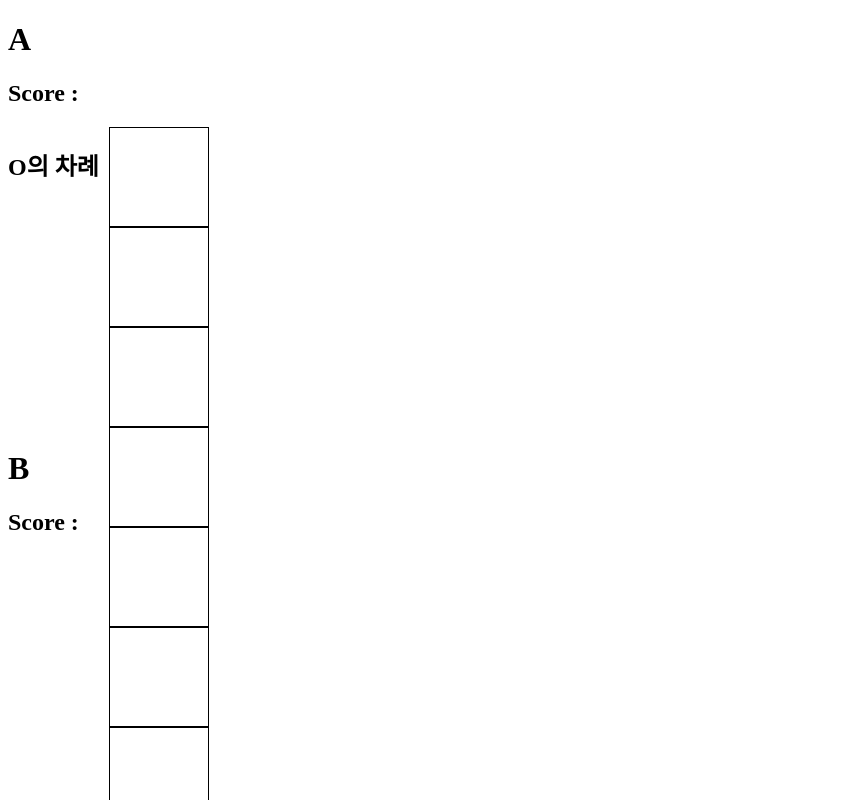
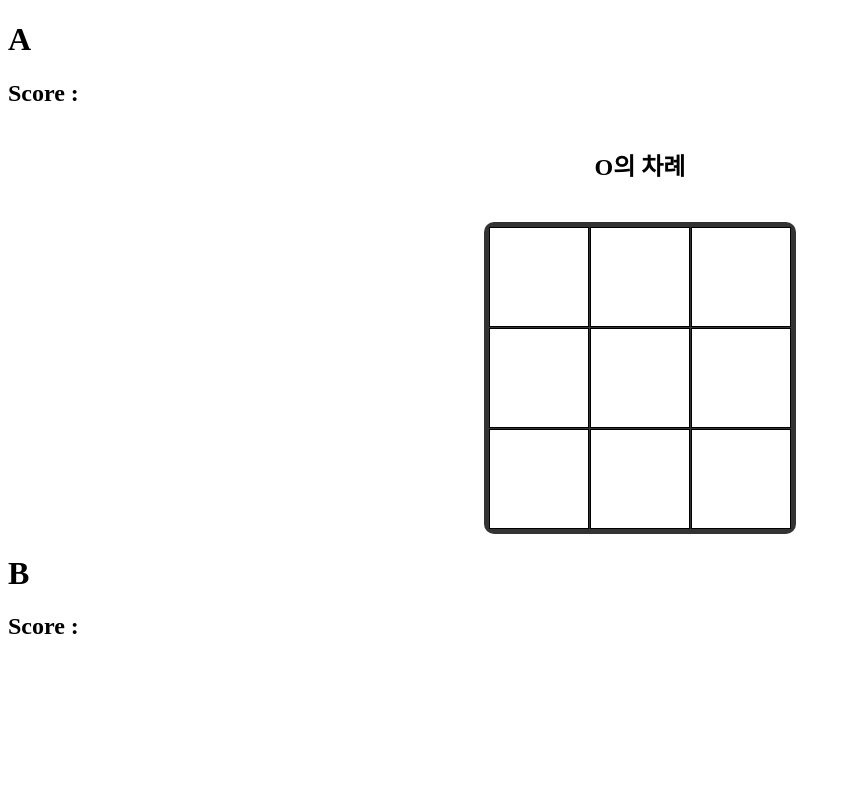
Before and after one commit to KimInteger/Tic-Tac-Toe, a React app: page / in a window 1280 px wide. Shown: the top 800 px of the page, without its empty margins (0-851 px from the left). Built offline with nearby package versions, Linux system fonts and the light colour scheme.

Commit message:
art | tictactoeField.css
modal, board css추가 및 기존 css 수정

```diff
--- a/src/app/styles/tictactoeField.css
+++ b/src/app/styles/tictactoeField.css
@@ -1,9 +1,19 @@
 /* tictactoeField.css */
 .tictactoeField {
+  display: flex;
+  flex-direction: column;
+  align-items: center;
+}
+
+.board {
   display: grid;
   grid-template-columns: repeat(3, 100px); /* 3개의 열 */
   grid-template-rows: repeat(3, 100px); /* 3개의 행 */
   gap: 1px;
+  margin-top: 20px;
+  background-color: #333; /* 보드 배경 색상 */
+  padding: 5px;
+  border-radius: 10px; /* 보드의 둥근 모서리 */
 }
 
 .block {
@@ -17,4 +27,28 @@
   font-weight: bold;
   box-sizing: border-box;
   border: 1px solid black;
+  cursor: pointer;
 }
+
+.block:hover {
+  background-color: #f0f0f0; /* 타일에 마우스를 올렸을 때의 효과 */
+}
+
+.modal {
+  position: fixed;
+  top: 50%;
+  left: 50%;
+  transform: translate(-50%, -50%);
+  background-color: white;
+  padding: 20px;
+  box-shadow: 0px 0px 10px rgba(0, 0, 0, 0.2);
+  text-align: center;
+  border-radius: 10px;
+}
+
+.modal button {
+  padding: 10px 20px;
+  margin-top: 10px;
+  font-size: 16px;
+  cursor: pointer;
+}
```
